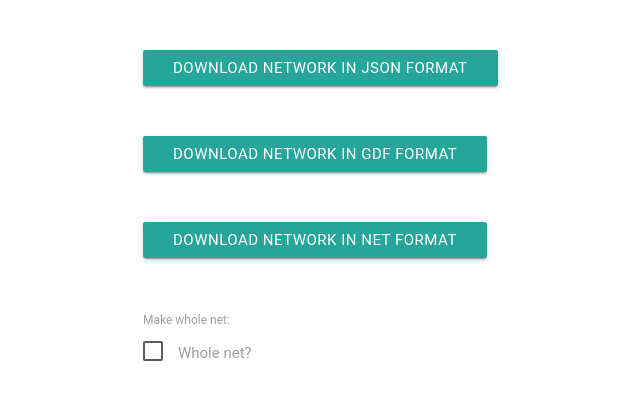
After one commit to mgmacias95/TwitterFriends, a Django app: template TwitterFriends/findfriends/templates/findfriends/whole.html in a window 1280 px wide. The commit adds this page. Shown: the top 400 px of the page, without its empty margins (369-1009 px from the left). Run offline with Django 3.2, Linux system fonts and the light colour scheme; the template is opened without the code that fills it: values that come from a table or form of the project are taken from there, others are empty; some libraries are stand-ins or nearby versions; some web fonts are replaced.

Commit message:
intentando hacer el checkbox : references #5

```diff
--- /dev/null
+++ b/TwitterFriends/findfriends/forms.py
@@ -0,0 +1,8 @@
+from django import forms
+from .models import WholeNet
+
+class WholeNetForm (forms.ModelForm):
+
+    class Meta:
+        model = WholeNet
+        fields = ('make_whole_net',)
--- a/TwitterFriends/findfriends/models.py
+++ b/TwitterFriends/findfriends/models.py
@@ -21,3 +21,6 @@
 
     def __str__(self):
         return self.screen_name
+
+class WholeNet(models.Model):
+    make_whole_net = models.BooleanField()
--- a/TwitterFriends/findfriends/templates/findfriends/index.html
+++ b/TwitterFriends/findfriends/templates/findfriends/index.html
@@ -30,5 +30,12 @@
 
 <p><a class="waves-effect waves-light btn", href="{% url 'netnet' %}">Download network in NET format</a></p>
 
+<form method="POST" class="whole-form">{% csrf_token %}
+        {{ whole.as_p }}
+        <input type="checkbox" class="filled-in" id="filled-in-box" />
+        <label for="filled-in-box">Whole net?</label>
+</form>
+
+
 </body>
 </html>
--- /dev/null
+++ b/TwitterFriends/findfriends/templates/findfriends/whole.html
@@ -0,0 +1,9 @@
+{% extends 'findfriends/index.html' %}
+
+{% block content %}
+    <form method="POST" class="whole-form">{% csrf_token %}
+        {{ whole.as_p }}
+        <input type="checkbox" class="filled-in" id="filled-in-box" />
+        <label for="filled-in-box">Whole net?</label>
+    </form>
+{% endblock %}
--- a/TwitterFriends/findfriends/urls.py
+++ b/TwitterFriends/findfriends/urls.py
@@ -4,6 +4,7 @@
 
 urlpatterns = [
     url(r'^$', views.index, name='index'),
+    url(r'^$', views.get_whole_net, name='whole'),
     url(r'^netjson/$', views.netjson, name='netjson'),
     url(r'^netgdf/$', views.netgdf, name='netgdf'),
     url(r'^netnet/$', views.netgdf, name='netnet'),
```
Also changed, not shown: TwitterFriends/findfriends/netjson_serializer.py (+24 -17 lines), TwitterFriends/findfriends/views.py (+20 -3 lines).
